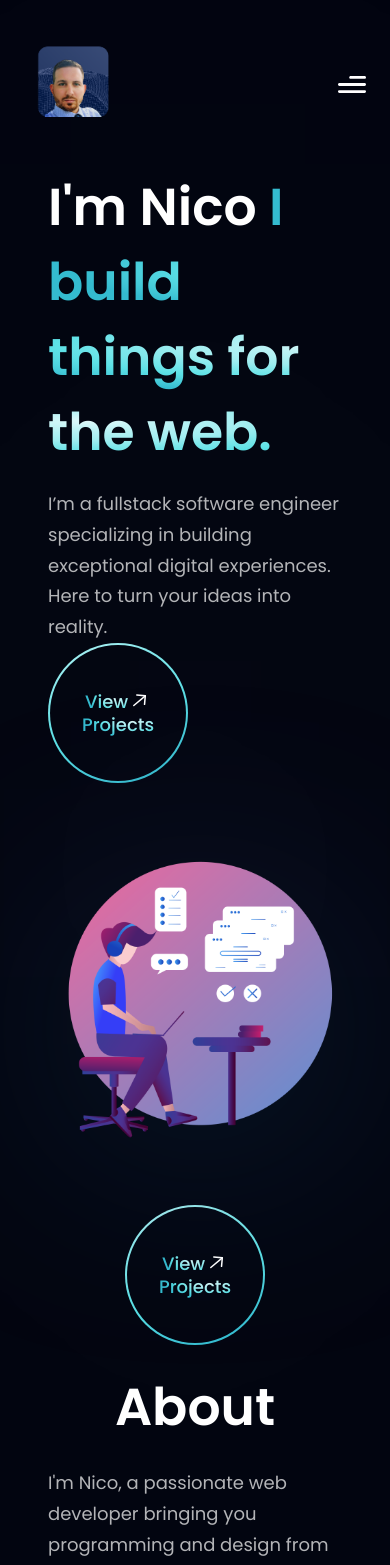
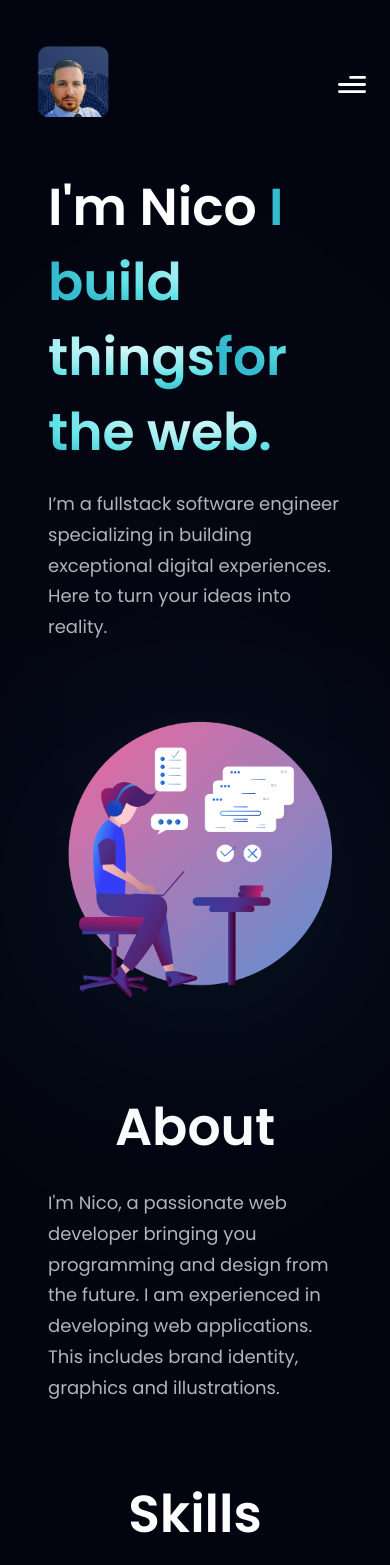
Before and after one commit to nicofrancis/nico-dev-portfolio, a React (Vite) app: page / in a window 390 px wide. Shown: the top 1565 px of the page. Built offline with nearby package versions, Linux system fonts and the light colour scheme.

Commit message:
contact card coming together

```diff
--- a/src/components/Contact.jsx
+++ b/src/components/Contact.jsx
@@ -1,7 +1,34 @@
 import React from "react";
+import styles from "../style";
+function Contact() {
+  return (
+    <div
+      id="contact"
+      className="w-full h-screen flex justify-center items-center p-4"
+    >
+      <form
+        method="POST"
+        action="https://getform.io/f/a699a1b2-f225-434e-b317-1fbbde8e006c"
+        className="flex flex-col max-w-[600px] w-full"
+      >
+        <div className="pb-8">
+          <h1
+            className={`flex-2 font-poppins font-semibold ss:text-[72px] text-[52px] text-white ss:leading-[100.8px] leading-[75px] ${styles.flexCenter}`}
+          >
+            Contact
+          </h1>
+        </div>
 
-function Contact() {
-  return <div id="contact">Contact</div>;
+        <input className="p-2" type="text" placeholder="Name" name="name" />
+        <input
+          className="my-4 p-2"
+          type="email"
+          placeholder="Email"
+          name="email"
+        />
+      </form>
+    </div>
+  );
 }
 
 export default Contact;
--- a/src/components/Hero.jsx
+++ b/src/components/Hero.jsx
@@ -1,17 +1,18 @@
 import styles from "../style";
 import { logo } from "../assets";
-import ViewProjects from "./ViewProjects";
 
 const Hero = () => (
   <section id="home" className={`flex md:flex-row flex-col ${styles.paddingX}`}>
     <div
-      className={`flex-1 ${styles.flexStart} flex-col xl:px-0 sm:px-16 px-6`}
+      className={`${styles.flexStart} flex-1 flex-col xl:px-0 sm:px-16 px-6`}
     >
       <div className="flex flex-row justify-between items-center w-full">
         <h1 className="flex-1 font-poppins font-semibold ss:text-[72px] text-[52px] text-white ss:leading-[100.8px] leading-[75px]">
           <span>I'm Nico</span>
           <br className="sm:block hidden" />{" "}
-          <span className="text-gradient">I build things for the web.</span>
+          <span className="text-gradient">I build things</span>
+          <br className="sm:block hidden" />
+          <span className="text-gradient">for the web.</span>
         </h1>
       </div>
 
@@ -19,9 +20,6 @@ const Hero = () => (
         I’m a fullstack software engineer specializing in building exceptional
         digital experiences. Here to turn your ideas into reality.
       </p>
-      <div className={` ${styles.flexCenter}`}>
-        <ViewProjects />
-      </div>
     </div>
 
     <div className={`flex-1 flex ${styles.flexCenter} md:my-0 my-10 relative`}>
@@ -31,10 +29,6 @@ const Hero = () => (
       <div className="absolute z-[1] w-[80%] h-[80%] rounded-full white__gradient bottom-40" />
       <div className="absolute z-[0] w-[50%] h-[50%] right-20 bottom-20 blue__gradient" />
     </div>
-
-    <div className={`ss:hidden ${styles.flexCenter}`}>
-      <ViewProjects />
-    </div>
   </section>
 );
 
```
